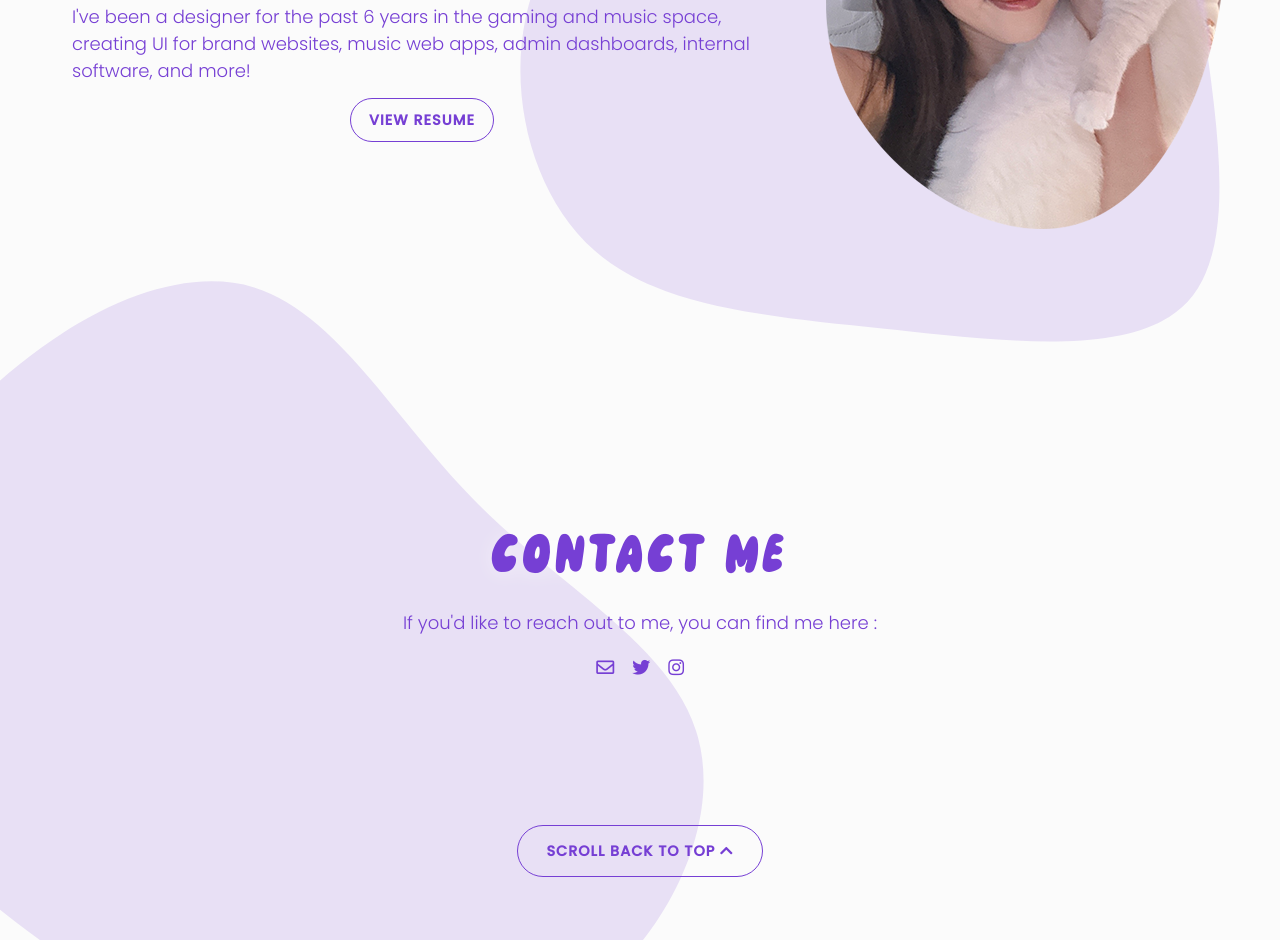
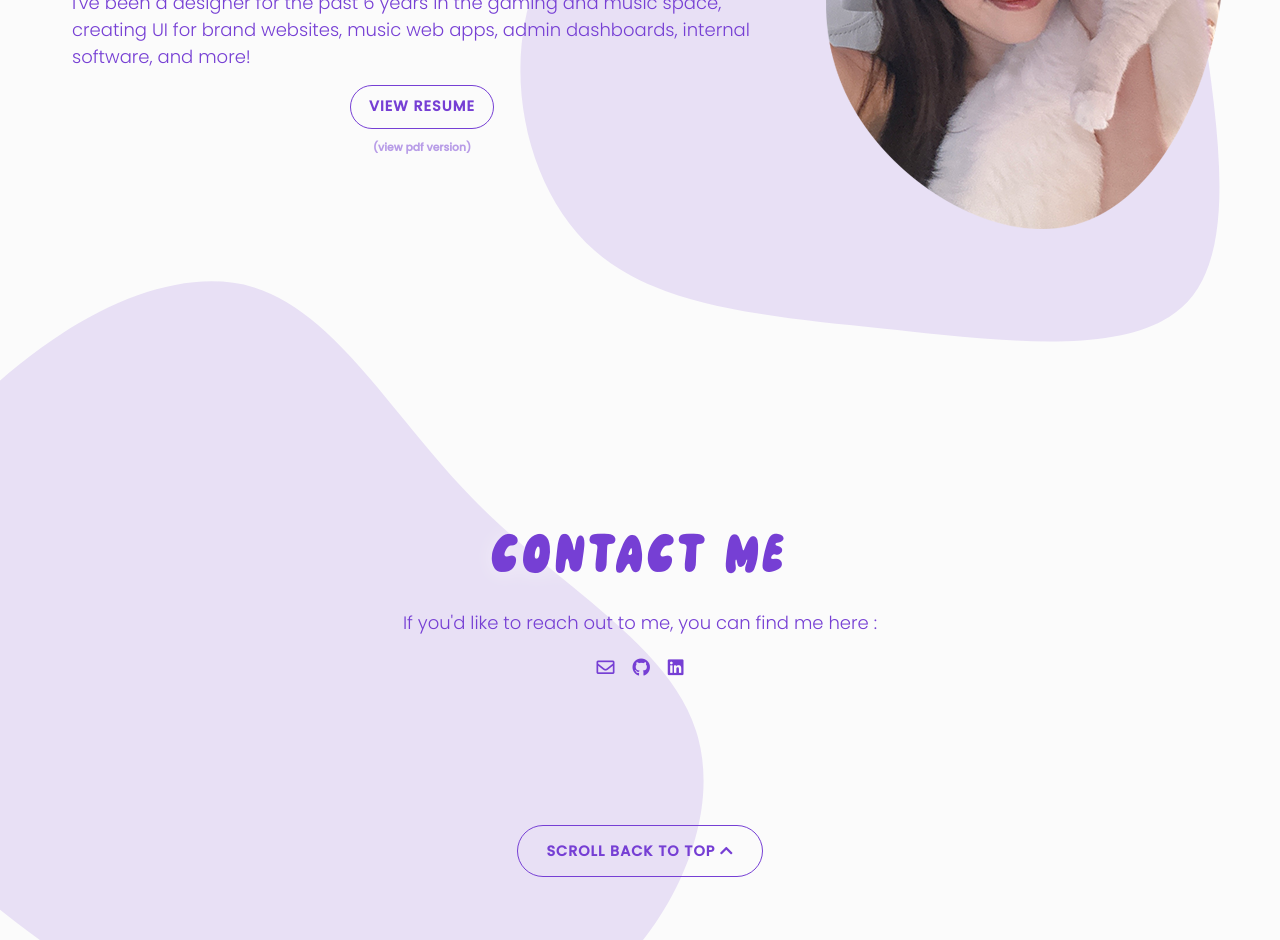
Before and after one commit to dia-nguyen/personal-website, a plain HTML site: page index.html in a window 1280 px wide. Shown: the part 1098-2038 px from the top of the page. Drawn offline with Linux system fonts and the light colour scheme.

Commit message:
updated social links and added link to resume pdf

```diff
--- a/index.html
+++ b/index.html
@@ -61,6 +61,7 @@
       <p>I've been a designer for the past 6 years in the gaming and music space, creating UI for brand websites, music
         web apps, admin dashboards, internal software, and more!</p>
       <a href="#resume" class="btn">View Resume </a>
+      <small> <a href="./assets/resume.pdf" target="_blank">(view pdf version)</a></small>
       <a href="#about" class="light-box" id="resume">
         <span style="background-image: url('./assets/resume.png')"></span>
       </a>
@@ -79,9 +80,9 @@
     <h2>Contact Me</h2>
     <p>If you'd like to reach out to me, you can find me here : </p>
     <ul class="socials">
-      <li><a href="mailto:hello@dianenguyen.ca"> <i class="far fa-envelope"></i></a></li>
-      <li><a href="https://twitter.com/"><i class="fab fa-twitter"></i></a></li>
-      <li><a href="https://instagram.com/"><i class="fab fa-instagram"></i></a></li>
+      <li><a href="mailto:hello@dianenguyen.ca" target="_blank"> <i class="far fa-envelope"></i></a></li>
+      <li><a href="https://github.com/dianguyen95" target="_blank"><i class="fab fa-github"></i></a></li>
+      <li><a href="https://www.linkedin.com/in/dianenguyenca/" target="_blank"><i class="fab fa-linkedin"></i></a></li>
     </ul>
     <a href="#hero" class="btn" id="to-top">Scroll back to top <i class="fas fa-chevron-up"></i></a>
 
--- a/main.css
+++ b/main.css
@@ -107,6 +107,13 @@ h2.sub-heading{
   font-family: 'Poppins';
   font-weight: 300;
   text-transform: initial;
+}
+
+small {
+  font-size: 0.6em;
+  display: block;
+  margin-top: 1em;
+  opacity: 0.5;
 }
 
 /* Button Styling */
```
